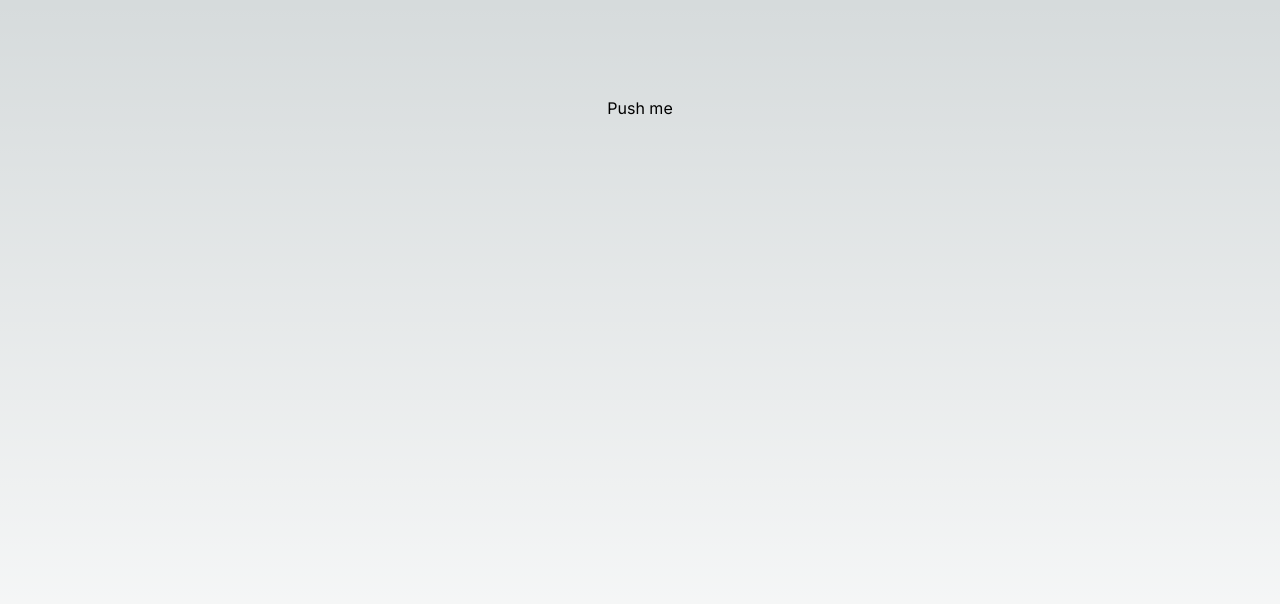
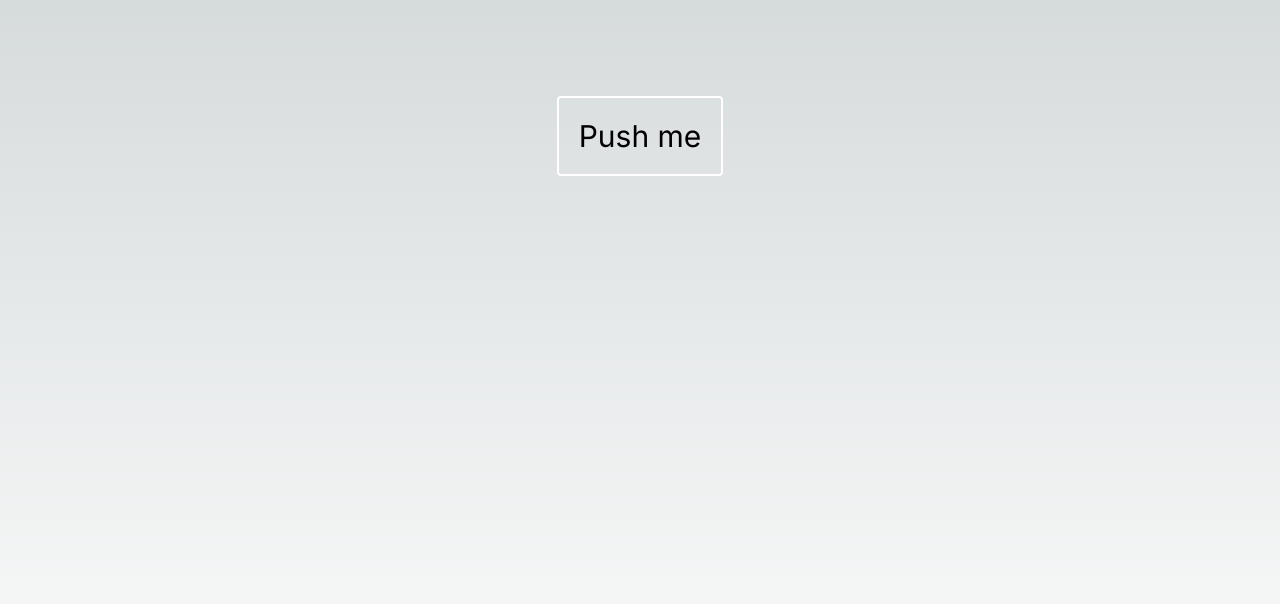
Before and after one commit to mononokai/songscore, a Next.js app: page / in a window 1280 px wide. Shown: the top 604 px of the page. Built offline with nearby package versions, Linux system fonts and the light colour scheme.

Commit message:
feat: add css to button

```diff
--- a/app/components/button.tsx
+++ b/app/components/button.tsx
@@ -1,7 +1,8 @@
 export function CustomButton() {
     return (
         <div className="h-100 w-200">
-            <button className="rounded">Push me</button>
+            <button className="rounded border-white bg-grey border-2 p-5 hover:bg-slate-800 hover:shadow-lg active:bg-slate-700 text-3xl transition duration-200 ease-in-out
+                ">Push me</button>
         </div>
     )
 }
```
